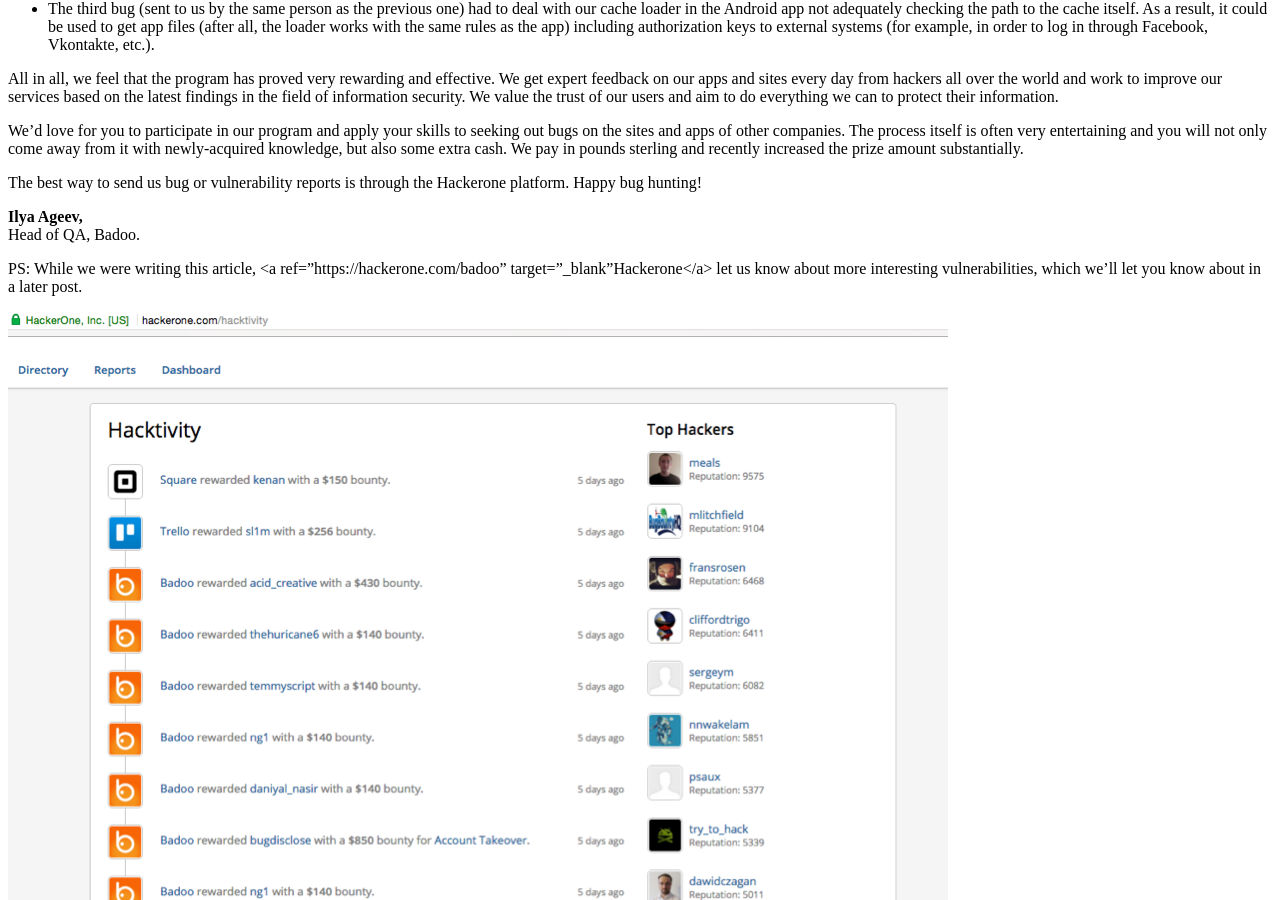
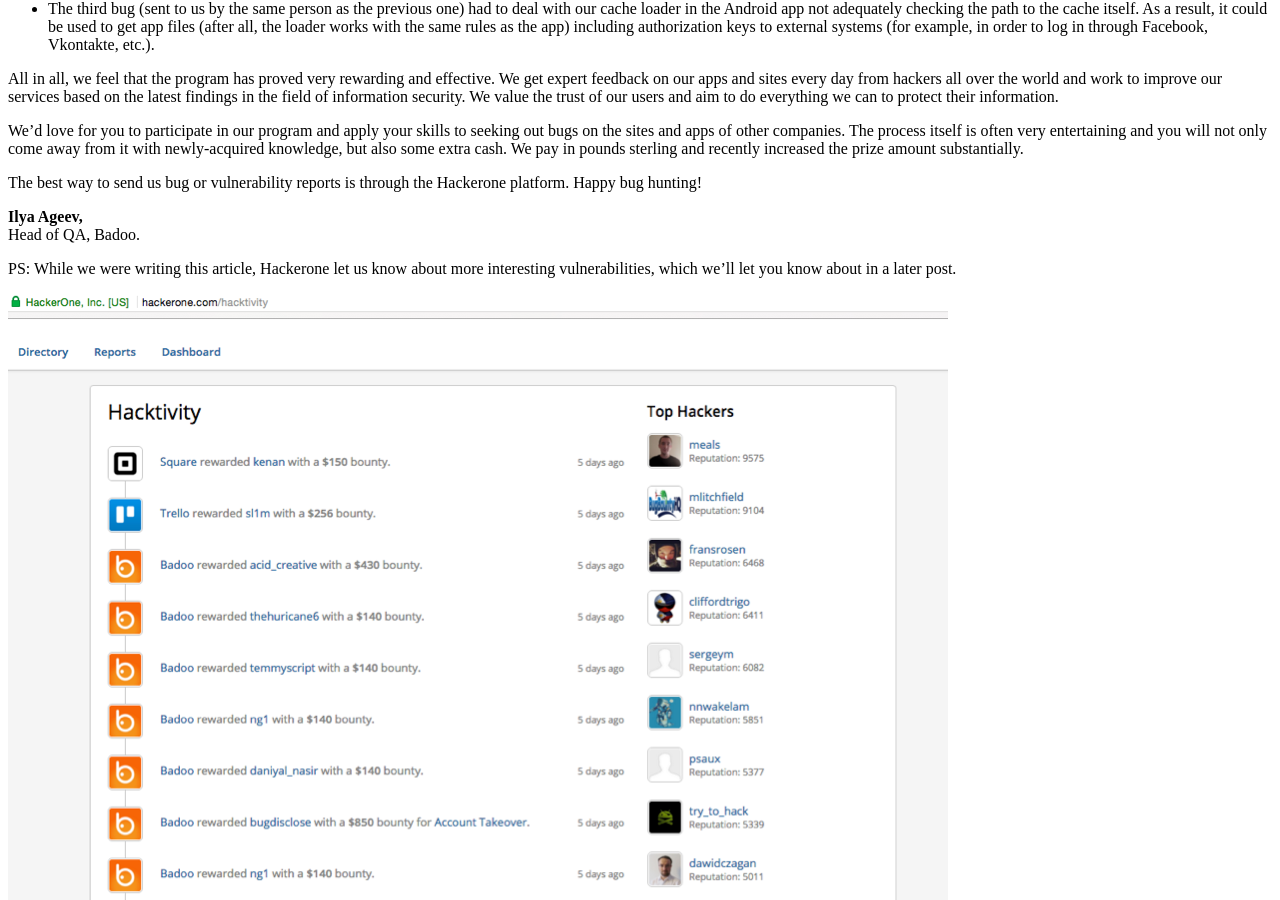
Before and after one commit to badoo/techblog, a Jekyll site: the page built from _posts/2016-04-12-our-bounty-program-at-badoo.markdown, in a window 1280 px wide and 900 px high, scrolled down 7176 px. Built offline with Jekyll 4.4.1, drawn with Linux system fonts in a browser that asks for light colours; comment, search, counter and statistics services are not loaded.

Commit message:
last change before publication

```diff
--- a/_posts/2016-04-12-our-bounty-program-at-badoo.markdown
+++ b/_posts/2016-04-12-our-bounty-program-at-badoo.markdown
@@ -151,10 +151,10 @@
 
 We'd love for you to participate in our program and apply your skills to seeking out bugs on the sites and apps of other companies. The process itself is often very entertaining and you will not only come away from it with newly-acquired knowledge, but also some extra cash. We pay in pounds sterling and recently increased the prize amount substantially.
 
-The best way to send us bug or vulnerability reports is through the <a ref="https://hackerone.com/badoo" target="_blanl">Hackerone</a> platform. Happy bug hunting!
+The best way to send us bug or vulnerability reports is through the <a ref="https://hackerone.com/badoo" target="_blank"> Hackerone</a> platform. Happy bug hunting!
 
 **Ilya Ageev,**<br/>Head of QA, Badoo.
 
-PS: While we were writing this article, <a ref="https://hackerone.com/badoo" target="_blank"Hackerone</a> let us know about more interesting vulnerabilities, which we’ll let you know about in a later post.
+PS: While we were writing this article, <a ref="https://hackerone.com/badoo" target="_blank">Hackerone</a> let us know about more interesting vulnerabilities, which we’ll let you know about in a later post.
 
 <img class="no-box-shadow" src="{{page.imgdir}}/10.png"/>
```
Also changed, not shown: other parts of _posts/2016-04-12-our-bounty-program-at-badoo.markdown (+1 -1 lines).
